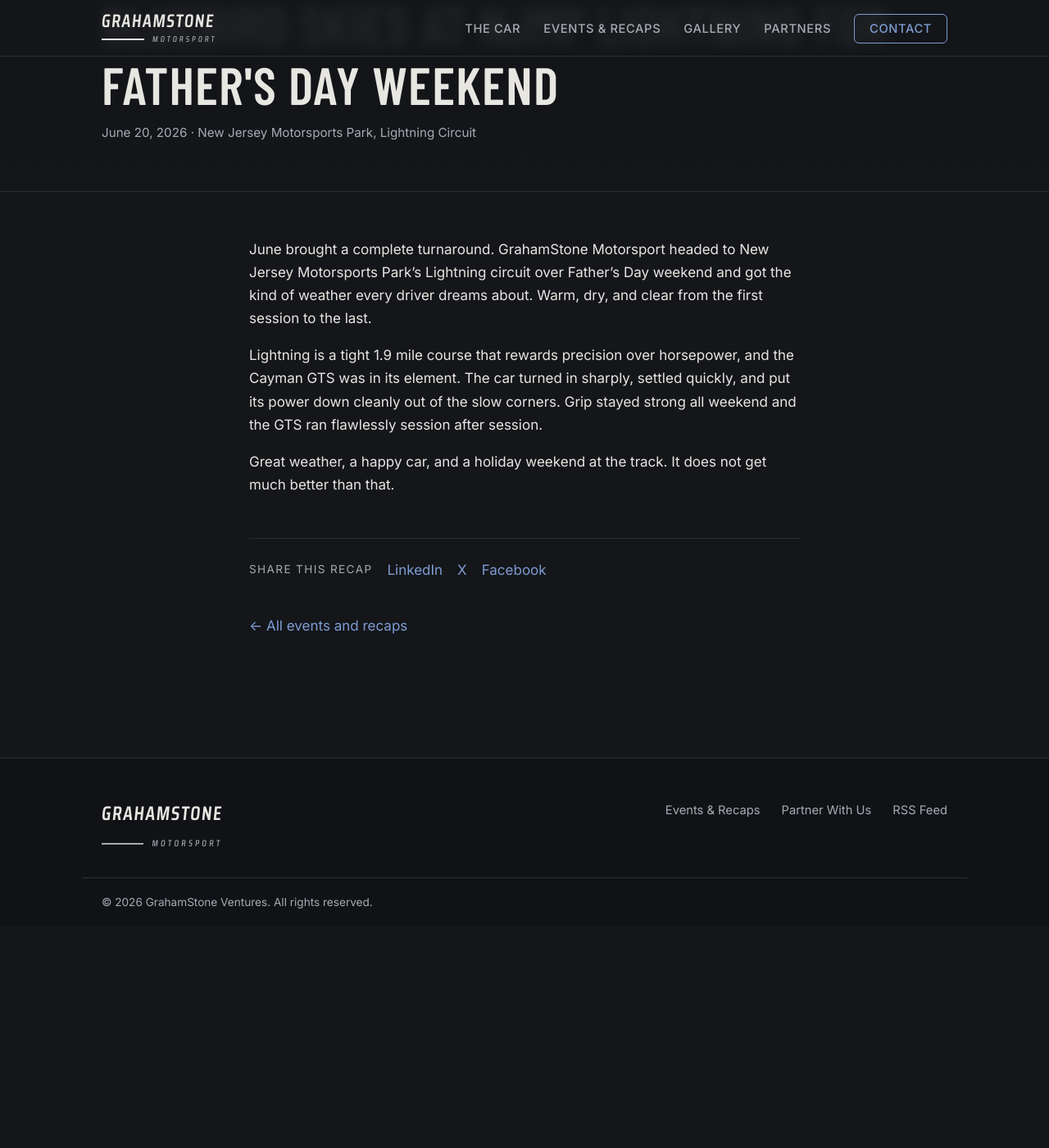
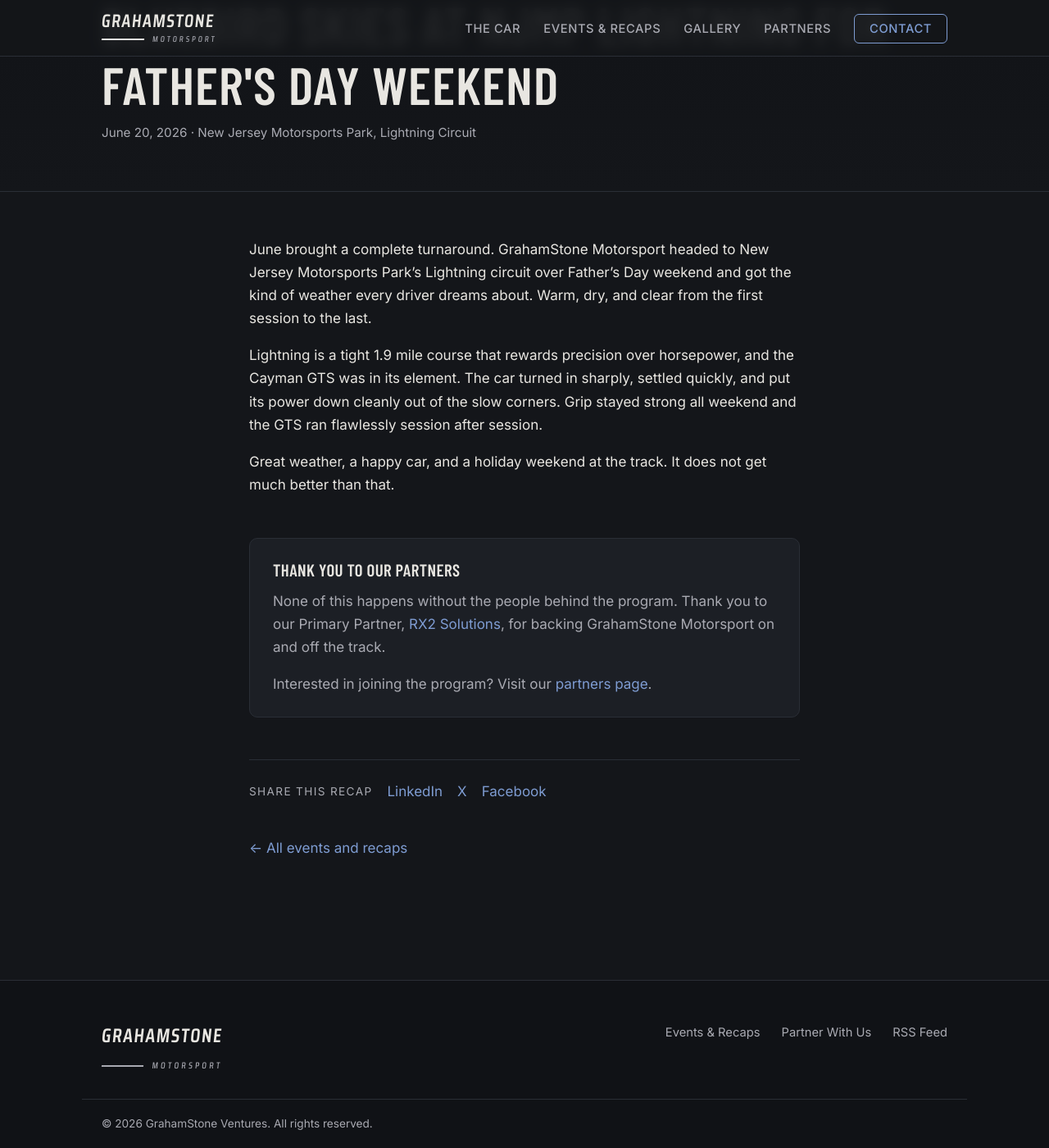
Before and after one commit to BHMotorsport/basilhunter.com, a Jekyll site: the page built from _posts/2026-06-20-bluebird-skies-njmp-lightning.md, in a window 1280 px wide and 1400 px high, scrolled down 179 px. Shown: the whole window at 82% size. Built offline with Jekyll 4.4.1, drawn with Linux system fonts in a browser that asks for light colours; before the commit the page ends 1308 px from its top, so only the background shows below that.

Commit message:
Recaps: partner thank-you section on every recap via post layout
Co-Authored-By: Claude Fable 5 <noreply@anthropic.com>

```diff
--- a/_layouts/post.html
+++ b/_layouts/post.html
@@ -14,6 +14,13 @@ layout: default
   </section>
   <div class="container page-body post-body">
     {{ content }}
+
+    <div class="post-partners">
+      <h2>Thank You to Our Partners</h2>
+      <p>None of this happens without the people behind the program. Thank you to our Primary Partner, <a href="https://www.rx2solutions.com" target="_blank" rel="noopener">RX2 Solutions</a>, for backing GrahamStone Motorsport on and off the track.</p>
+      <p>Interested in joining the program? Visit our <a href="{{ '/sponsors/' | relative_url }}">partners page</a>.</p>
+    </div>
+
     <div class="post-share">
       <p class="share-label">Share this recap</p>
       <a href="https://www.linkedin.com/sharing/share-offsite/?url={{ page.url | absolute_url | url_encode }}" target="_blank" rel="noopener">LinkedIn</a>
--- a/assets/css/style.css
+++ b/assets/css/style.css
@@ -291,6 +291,17 @@ img { max-width: 100%; display: block; border-radius: var(--radius); }
 .post-body h2 { margin-top: 1.6em; }
 .post-body img { margin: 1.4em 0; }
 
+.post-partners {
+  margin-top: 3em;
+  padding: 26px 28px;
+  background: var(--bg-raised);
+  border: 1px solid var(--line);
+  border-radius: var(--radius);
+}
+.post-partners h2 { margin-top: 0; font-size: 1.3rem; }
+.post-partners p { color: var(--text-soft); }
+.post-partners p:last-child { margin-bottom: 0; }
+
 .post-share {
   margin-top: 3em; padding-top: 1.4em;
   border-top: 1px solid var(--line);
```
